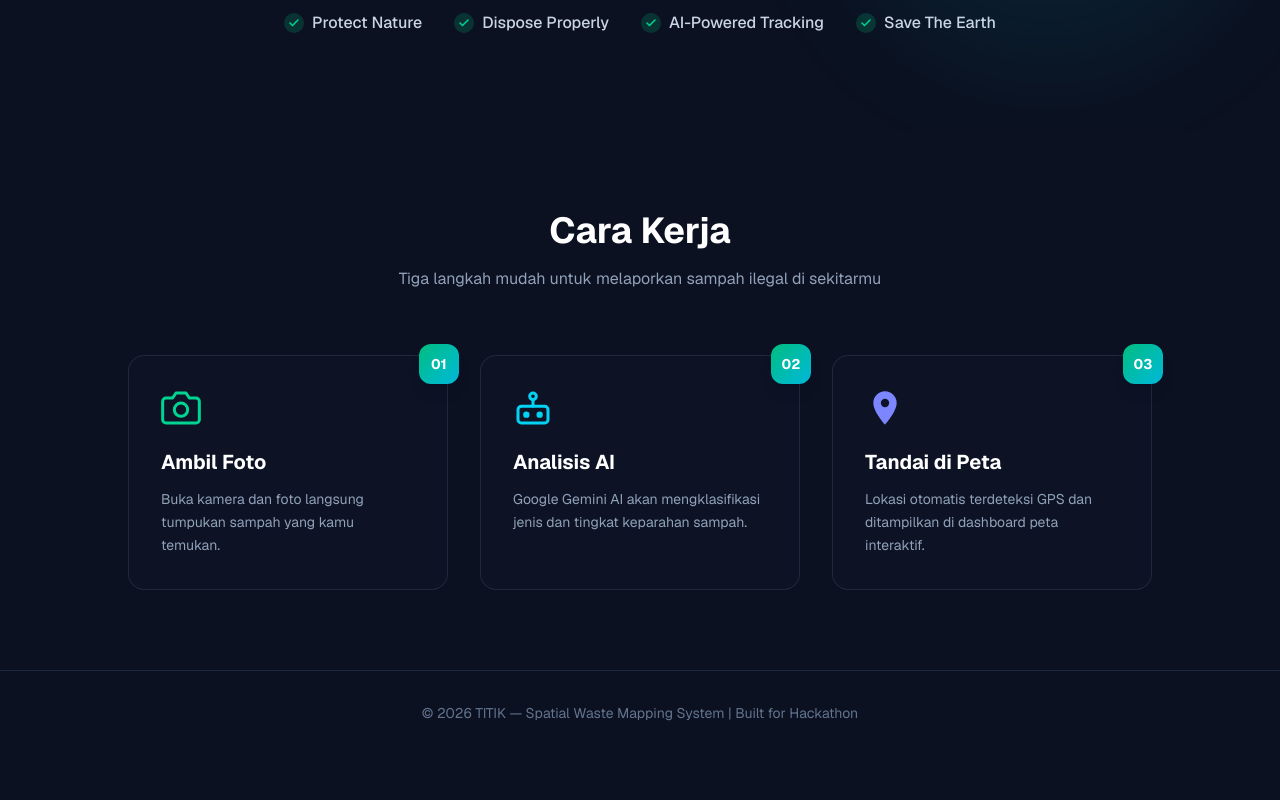
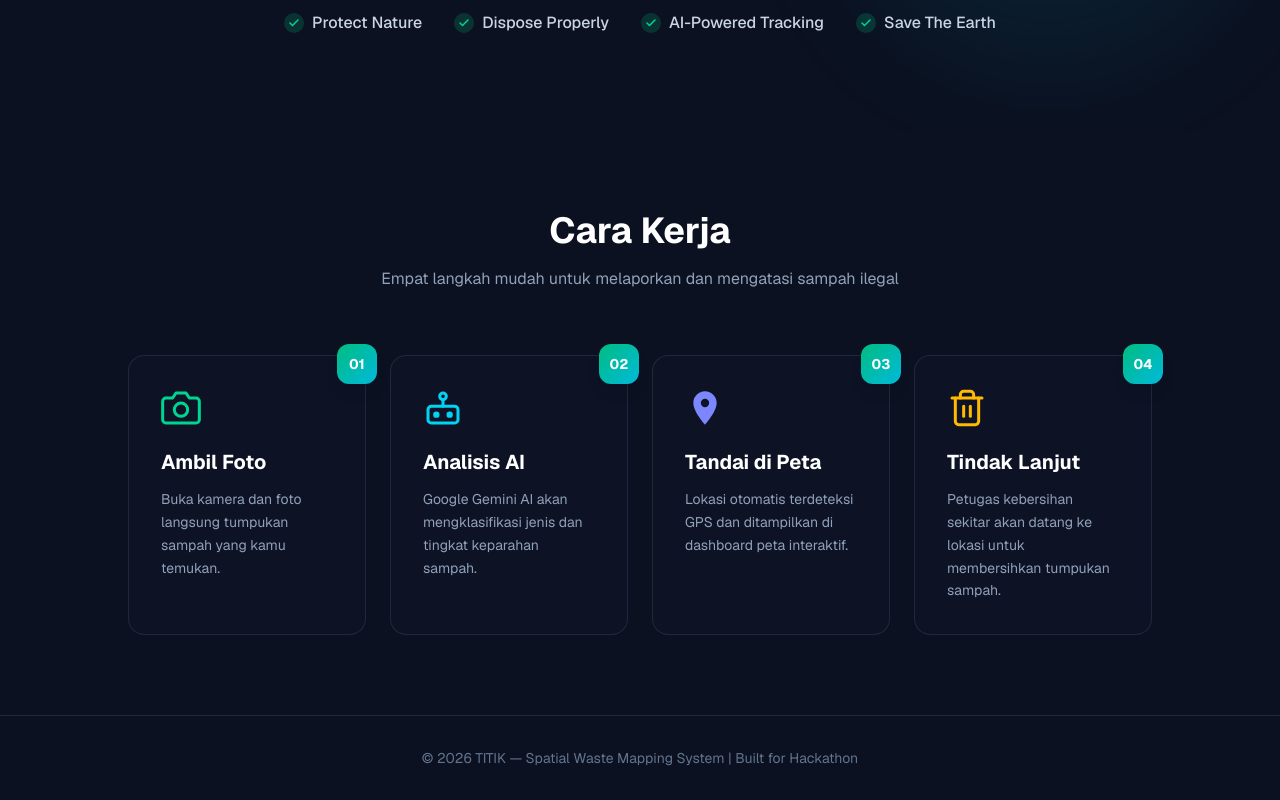
Before and after one commit to papatripat/TITIK, a Next.js app: page / in a window 1280 px wide. Shown: the part 921-1721 px from the top of the page. Before the commit the page ends 1676 px from the top, so only its background shows below. Built offline with nearby package versions, Linux system fonts and the light colour scheme.

Commit message:
feat : redesign landing page hero section

```diff
--- a/src/app/page.tsx
+++ b/src/app/page.tsx
@@ -1,5 +1,5 @@
 import Link from "next/link";
-import { IconCamera, IconRobot, IconLocationPin, IconMap } from "@/lib/icons";
+import { IconCamera, IconRobot, IconLocationPin, IconMap, IconTrashBin } from "@/lib/icons";
 
 export default function Home() {
   return (
@@ -87,10 +87,10 @@ export default function Home() {
             Cara Kerja
           </h2>
           <p className="text-center text-slate-400 mb-16 max-w-xl mx-auto">
-            Tiga langkah mudah untuk melaporkan sampah ilegal di sekitarmu
+            Empat langkah mudah untuk melaporkan dan mengatasi sampah ilegal
           </p>
 
-          <div className="grid sm:grid-cols-3 gap-8 stagger-children">
+          <div className="grid sm:grid-cols-2 lg:grid-cols-4 gap-6 stagger-children">
             {[
               {
                 step: "01",
@@ -112,6 +112,13 @@ export default function Home() {
                 title: "Tandai di Peta",
                 desc: "Lokasi otomatis terdeteksi GPS dan ditampilkan di dashboard peta interaktif.",
                 color: "indigo",
+              },
+              {
+                step: "04",
+                icon: <IconTrashBin size={40} className="text-amber-400" />,
+                title: "Tindak Lanjut",
+                desc: "Petugas kebersihan sekitar akan datang ke lokasi untuk membersihkan tumpukan sampah.",
+                color: "amber",
               },
             ].map((item) => (
               <div
```
